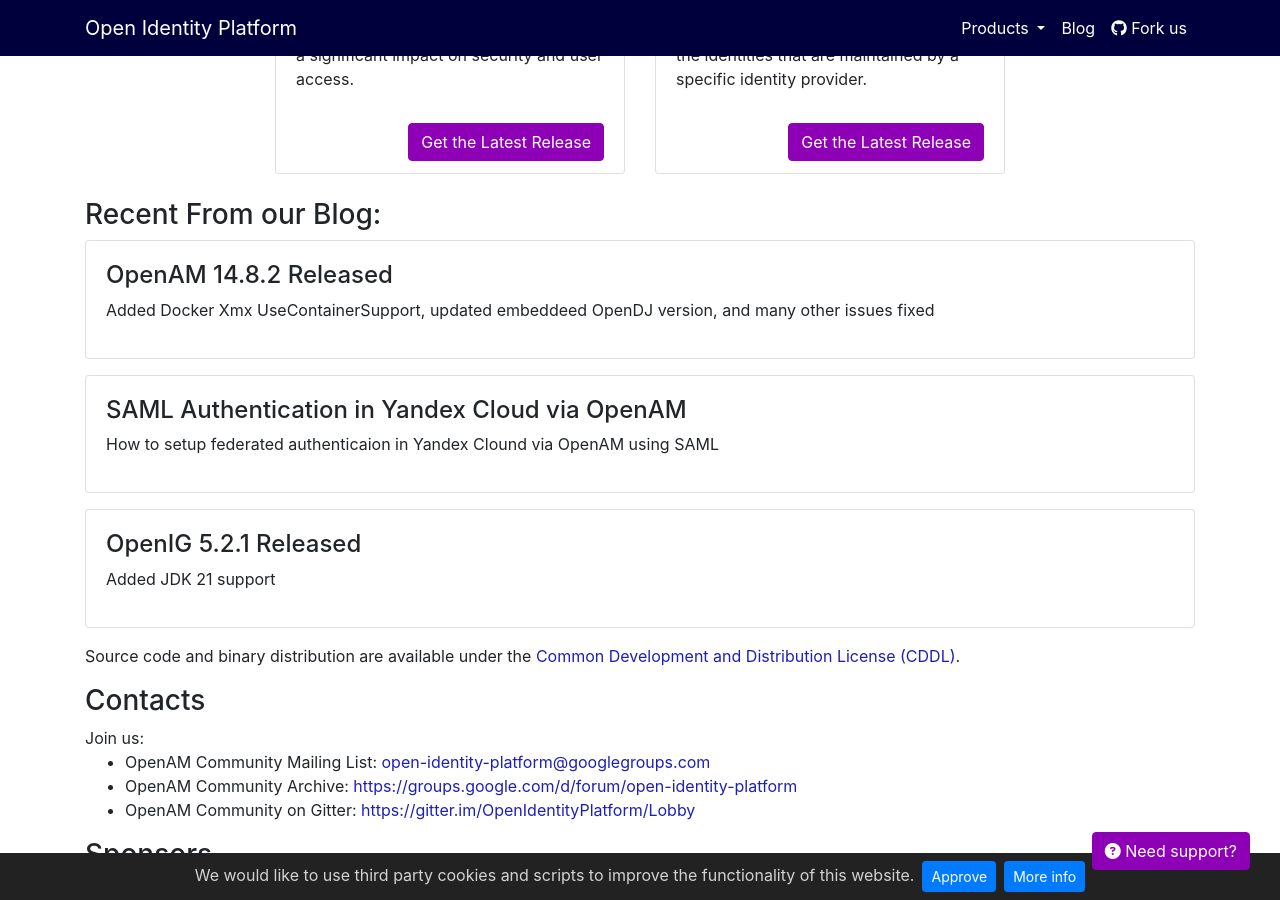
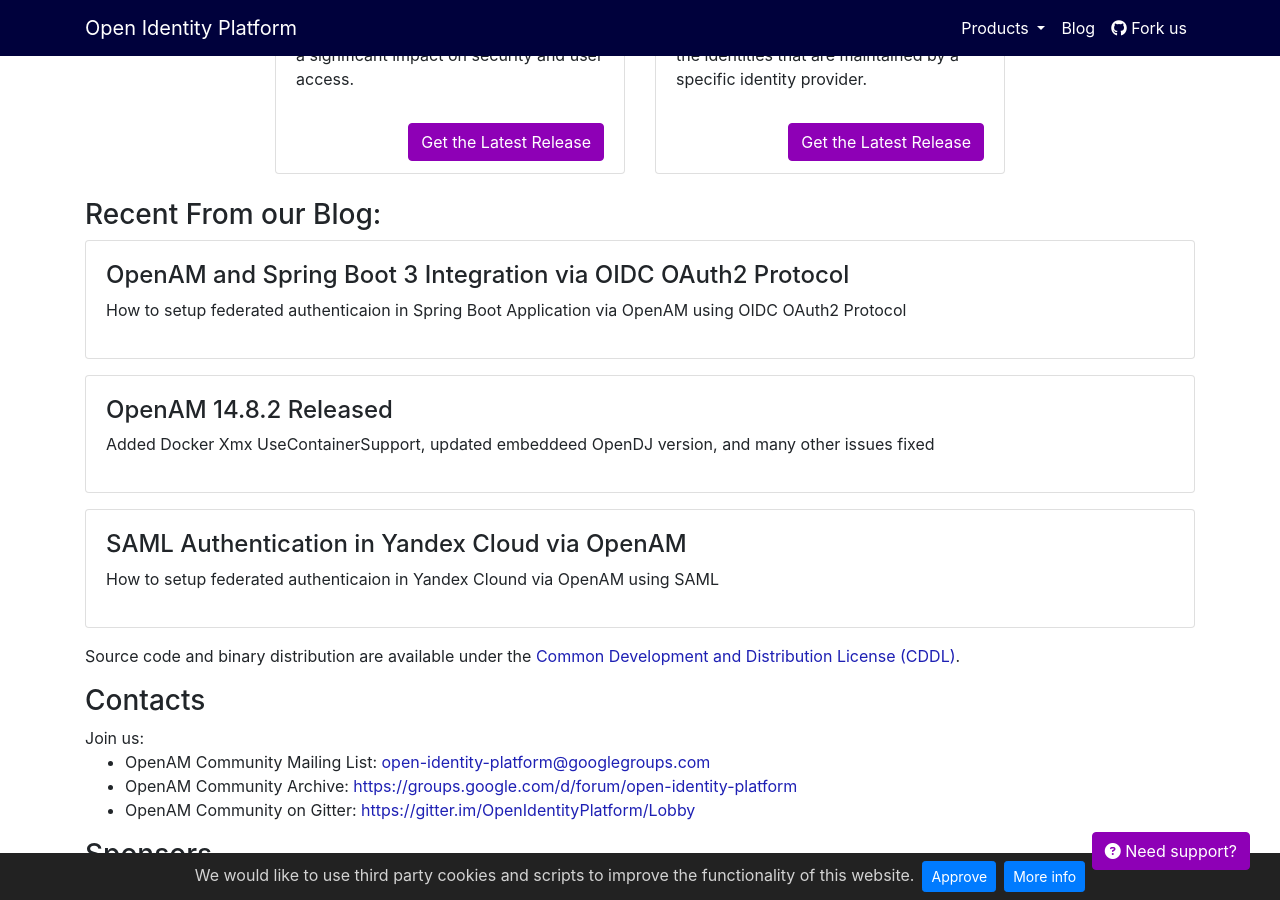
Before and after one commit to OpenIdentityPlatform/OpenIdentityPlatform.org, a Jekyll site: the page built from index.html, in a window 1280 px wide and 900 px high, scrolled down 1665 px. Built offline with Jekyll 4.4.1, drawn with Linux system fonts in a browser that asks for light colours; some of the changed lines change nothing that is shown.

Commit message:
OpenAM and Spring Boot 3 Integration via OIDC OAuth2 Protocol (#151)

````diff
--- a/_data/blogposts.yml
+++ b/_data/blogposts.yml
@@ -1,3 +1,7 @@
+-
+  title: 'OpenAM and Spring Boot 3 Integration via OIDC OAuth2 Protocol'
+  link: '/blog/openam-spring-boot-oidc'
+  description: 'How to setup federated authenticaion in Spring Boot Application via OpenAM using OIDC OAuth2 Protocol'
 -
   title: 'OpenAM 14.8.2 Released'
   link: '/blog/openam-14-8-2-released'
--- /dev/null
+++ b/blog/openam-spring-boot-oidc.md
@@ -0,0 +1,178 @@
+---
+layout: home
+title: "OpenAM and Spring Boot 3 Integration via OIDC OAuth2 Protocol"
+landing-title2: "OpenAM and Spring Boot 3 Integration via OIDC OAuth2 Protocol"
+description: "How to setup federated authenticaion in Spring Boot Application via OpenAM using OIDC OAuth2 Protocol"
+keywords: 'OAuth2, OIDC, Spring, Spring Boot, Spring Security, SSO, OpenAM'
+imageurl: 'openam-og.png'
+share-buttons: true
+---
+<h1>OpenAM and Spring Boot 3 Integration via OIDC OAuth2 Protocol</h1>
+
+Original article: [https://github.com/OpenIdentityPlatform/OpenAM/wiki/OpenAM-and-Spring-Boot-3-Integration-via-OIDC-OAuth2-Protocol](https://github.com/OpenIdentityPlatform/OpenAM/wiki/OpenAM-and-Spring-Boot-3-Integration-via-OIDC-OAuth2-Protocol)
+
+# Introduction
+
+There are several ways to integrate Spring application with OpenAM. In the following tutorial, we will integrate Spring Application with OpenAM using the OIDC/OAuth2 protocol.
+
+# OpenAM Configuration
+
+If you have not installed OpenAM yet, you could run OpenAM as a [Docker image](https://hub.docker.com/r/openidentityplatform/openam/). Let’s assume the OpenAM instance URL is `http://openam.example.org:8080/openam`
+
+Go to the target realm and in the Common Tasks section. Open OpenAM console in a browser and create OAuth2 Provider. Press the `Configure OAuth Provider` button, and then the `Configure OpenID Connect` button.
+
+![Realm Common Tasks](/assets/img/openam-spring-boot-oauth/realm-common-tasks.png)
+
+![Realm Setup OIDC](/assets/img/openam-spring-boot-oauth/realm-oidc.png)
+
+Ajust the required setting and press the Create button.
+
+![OIDC configuration](/assets/img/openam-spring-boot-oauth/configure-oidc.png)
+
+Go back to the realm and select in the realm’s dashboard Applications → OAuth 2.0 in the right menu.
+
+![Realm OAuth2 Applications](/assets/img/openam-spring-boot-oauth/realm-applications-oauth.png)
+
+Create a new Agent, set name (client id) and password (client secret) and press the Next button. Go to the new created agent and set the following settings
+
+- Add `http://localhost:8081/login/oauth2/code/openam` to **Redirection URIs** values (is will be our Spring Security application code endpoint)
+- Add `profile` and `openid` values to **Scope(s)**
+- Set **ID Token Signing Algorithm**  setting to RS256.
+
+# Spring Boot Application
+
+Create a new Spring Boot application and add the following Maven dependencies.
+
+```xml
+<dependency>
+    <groupId>org.springframework.boot</groupId>
+    <artifactId>spring-boot-starter-thymeleaf</artifactId>
+</dependency>
+<dependency>
+    <groupId>org.springframework.boot</groupId>
+    <artifactId>spring-boot-starter-web</artifactId>
+</dependency>
+<!--security dependencies-->
+<dependency>
+    <groupId>org.springframework.boot</groupId>
+    <artifactId>spring-boot-starter-security</artifactId>
+</dependency>
+<dependency>
+    <groupId>org.springframework.boot</groupId>
+    <artifactId>spring-boot-starter-oauth2-client</artifactId>
+</dependency>
+```
+
+Create a controller and two endpoints: `index` and `protected-oauth`. The `index` endpoint will be accessible for anyone and `protected-oauth` endpoint will be accessible for authenticated with OpenAM users via OIDC protocol.
+
+```java
+@Controller
+public class SampleController {
+
+    @GetMapping
+    public String index() {
+        return "index";
+    }
+
+    @GetMapping("/oauth")
+    public String oauthProtected(HttpServletRequest request, Model model) {
+        Principal token = request.getUserPrincipal();
+        model.addAttribute("userName", token.getName());
+        model.addAttribute("method", "OAuth2/OIDC");
+        return "protected";
+    }
+}
+```
+
+Create the following templates for controllers:
+
+`index.html`
+
+```html
+<!DOCTYPE html>
+<html>
+<body>
+<h1>OpenAM Spring Security Integration</h1>
+<h2>Test Authentication</h2>
+<ul>
+    <li><a href="/protected-oauth">OAuth2/OIDC</a></li>
+</ul>
+</body>
+</html>
+```
+
+`protected.html`
+
+```html
+<!DOCTYPE html>
+<html xmlns:th="http://www.thymeleaf.org">
+<body>
+<h1>Protected resource</h1>
+<a href="/">Back</a></li>
+<p><span th:text="${userName}"/> user authenticated with <span th:text="${method}"/></p>
+</body>
+</html>
+```
+
+Create Spring Security configuration
+
+```java
+@Configuration
+@EnableWebSecurity
+public class SecurityConfiguration {
+    @Bean
+    public SecurityFilterChain securityWebFilterChain(HttpSecurity http) throws Exception {
+        http.authorizeHttpRequests((authorize) -> authorize.requestMatchers("/", "/oauth2/**")
+                        .permitAll()
+                        .requestMatchers("/protected-oauth").authenticated())
+                .oauth2Login(Customizer.withDefaults()).oauth2Client(Customizer.withDefaults()
+                );
+        return http.build();
+    }
+}
+```
+
+Add the following settings to the `application.yml` file:
+
+```yaml
+server:
+  port: 8081
+spring:
+  security:
+    oauth2:
+      client:
+        registration:
+          openam:
+            authorization-grant-type: authorization_code
+            client-id: test_client
+            client-secret: changeme
+            scope:
+              - openid
+              - profile
+        provider:
+          openam:
+            authorization-uri: http://openam.example.org:8080/openam/oauth2/authorize
+            token-uri: http://openam.example.org:8080/openam/oauth2/access_token
+            user-name-attribute: sub
+            issuer-uri: http://openam.example.org:8080/openam/oauth2
+```
+
+# Test the Solution
+
+Logout form OpenAM if you are logged in.
+
+Run the Spring application an open its URL in a browser: http://localhost:8081
+
+![Spring Boot App Index](/assets/img/openam-spring-boot-oauth/test-app.png)
+
+Click on the OAuth2/OIDC navigation link, and you will be redirected to the OpenAM authentication page.
+
+![OpenAM Authentication](/assets/img/openam-spring-boot-oauth/openam-auth.png)
+
+Enter the user’s login and password and then press the LOG IN button.
+
+![OpenAM Consent](/assets/img/openam-spring-boot-oauth/openam-consent.png)
+
+After pressing the Allow button, you will be redirected to the Spring Security Application as an authenticated user.
+
+![Spring Boot App Authenticated](/assets/img/openam-spring-boot-oauth/test-app-authenticated.png)
````
Also changed, not shown: assets/img/openam-spring-boot-oauth/configure-oidc.png (added), assets/img/openam-spring-boot-oauth/openam-auth.png (added), assets/img/openam-spring-boot-oauth/openam-consent.png (added), assets/img/openam-spring-boot-oauth/realm-applications-oauth.png (added), assets/img/openam-spring-boot-oauth/realm-common-tasks.png (added), assets/img/openam-spring-boot-oauth/realm-oidc.png (added), assets/img/openam-spring-boot-oauth/test-app-authenticated.png (added), assets/img/openam-spring-boot-oauth/test-app.png (added).
